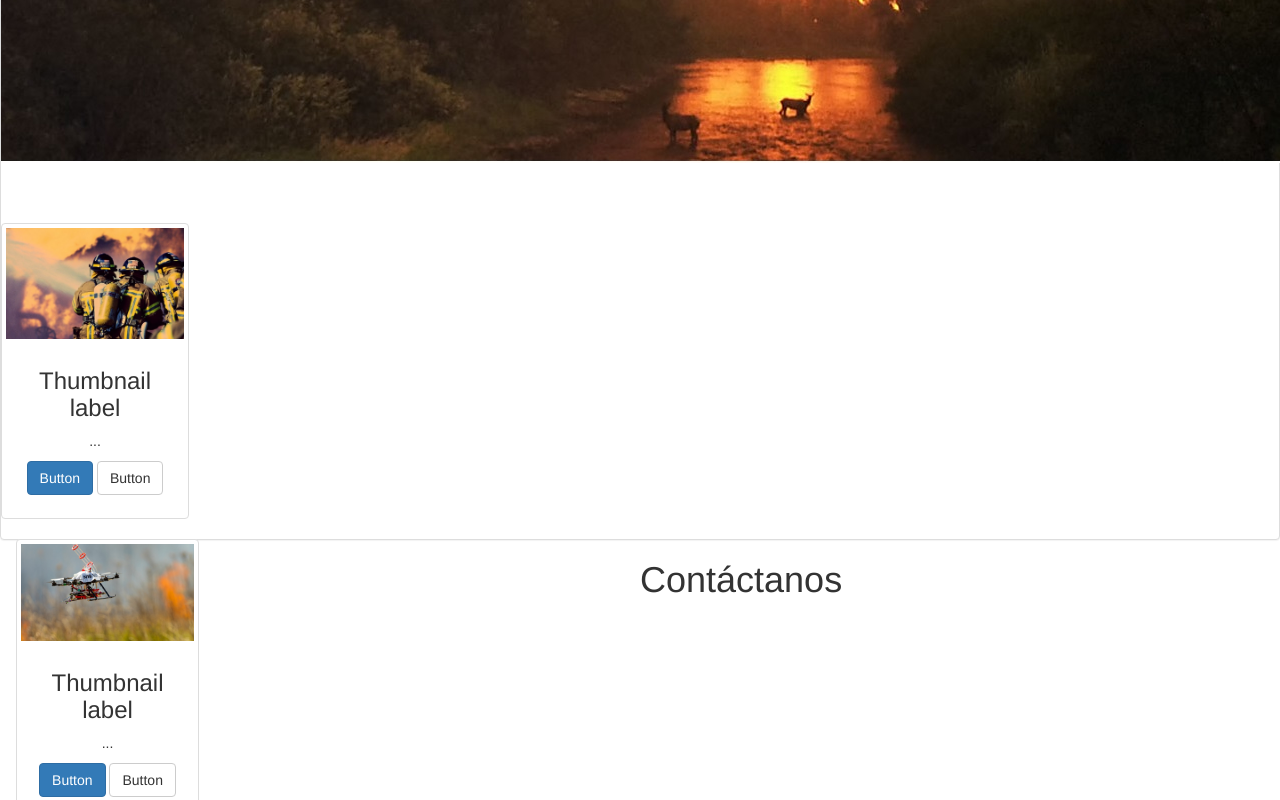
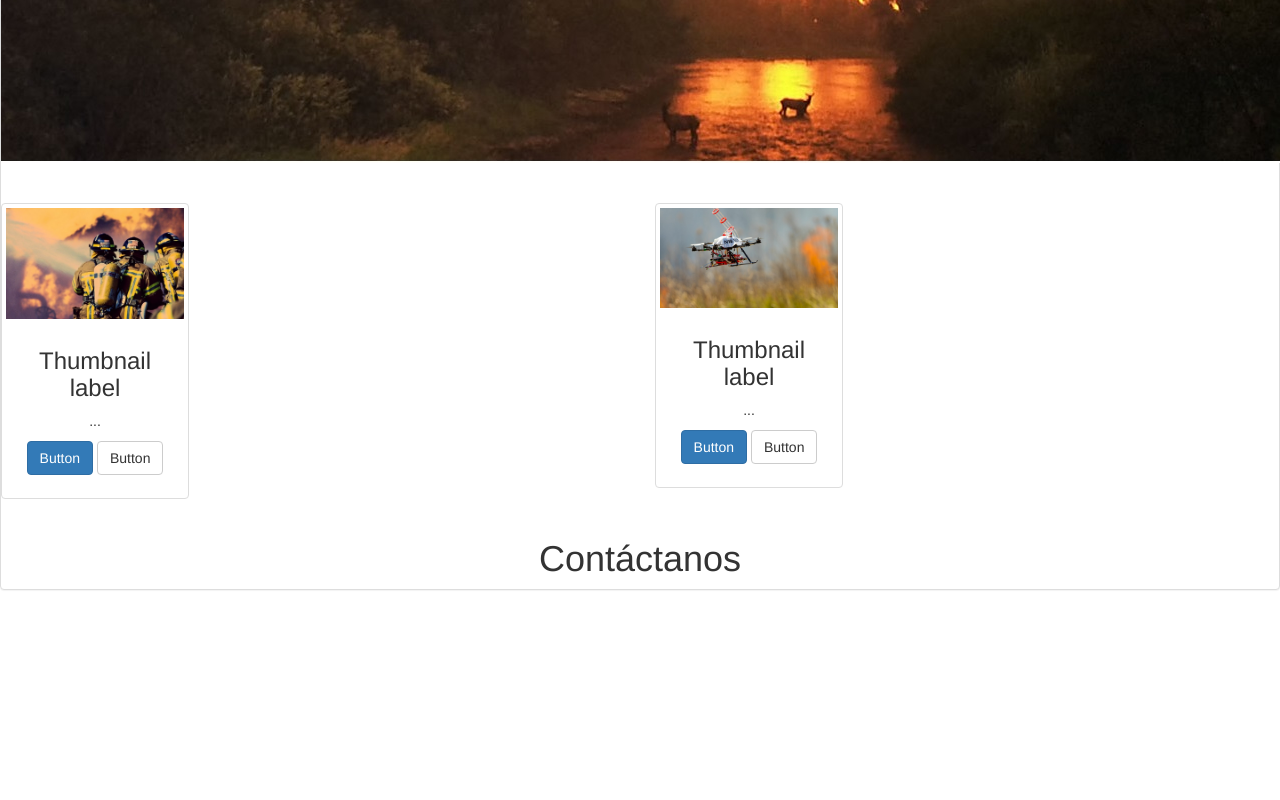
Before and after one commit to northernbulls/NasaApp, a plain HTML site: page index.html in a window 1280 px wide. Shown: the part 503-1303 px from the top of the page. After the commit the page ends 1113 px from the top, so only its background shows below. Drawn offline with nearby package versions, Linux system fonts and the light colour scheme.

Commit message:
Posicion

```diff
--- a/index.html
+++ b/index.html
@@ -36,13 +36,14 @@
   </div><!-- /.container-fluid -->
   </nav>
 
-   <center> <img src="apps-incendios.jpg" > <center>
+   <center>
+
+     <img src="apps-incendios.jpg" >
 
   <br>
   <br>
   <br>
 
-  <center>
   <div class="row">
   <div class="col-md-6">
    <div class="row">
@@ -59,8 +60,6 @@
   </div>
 
   </div>
- </center>
-
 
   <div class="col-md-6">
     <div class="row">
@@ -80,6 +79,13 @@
   </div>
 </div>
 
+
+  <center>
+
+
+
+
+
    <h1>Contáctanos</h1>
   </div>
 </div>
```
